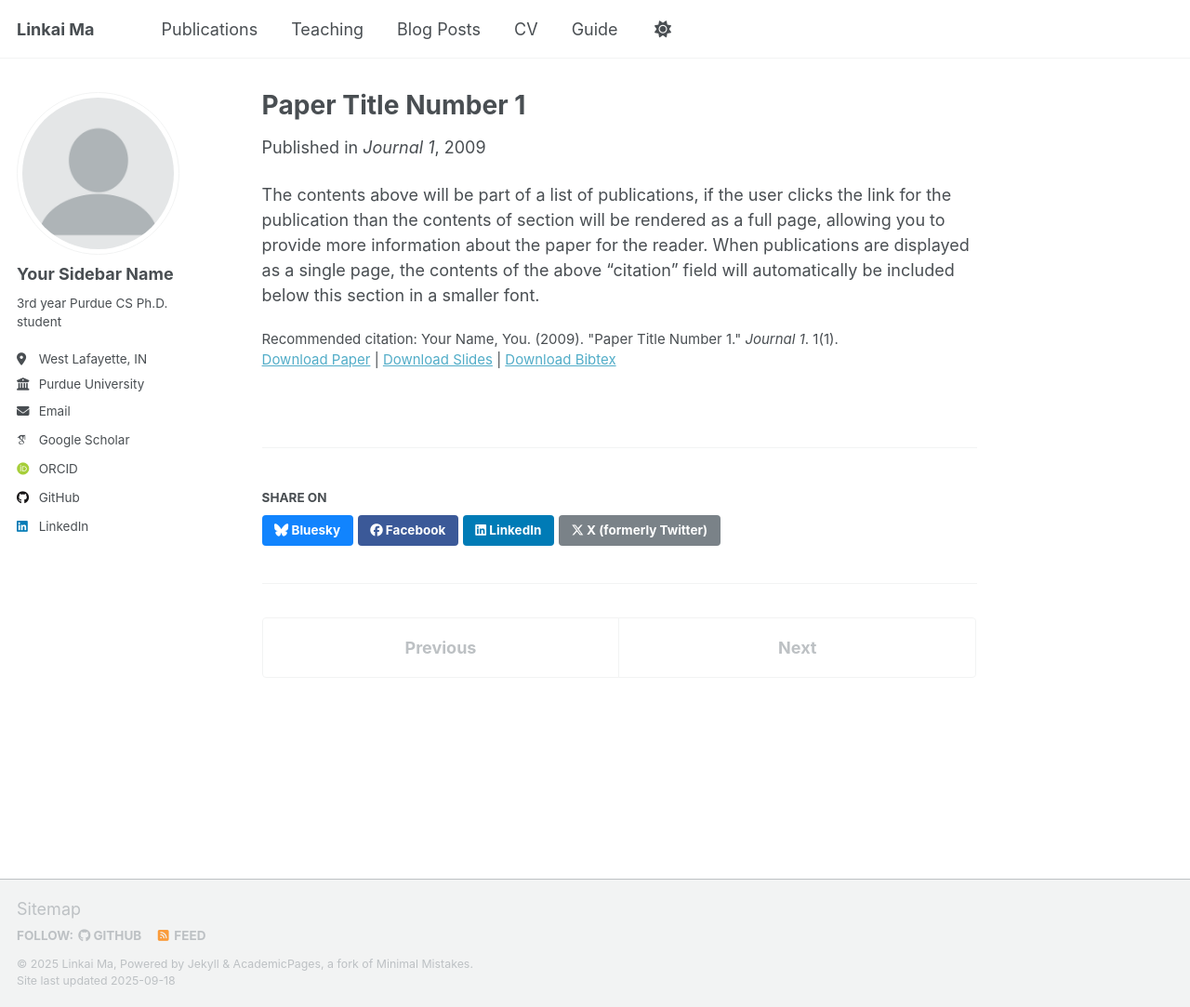
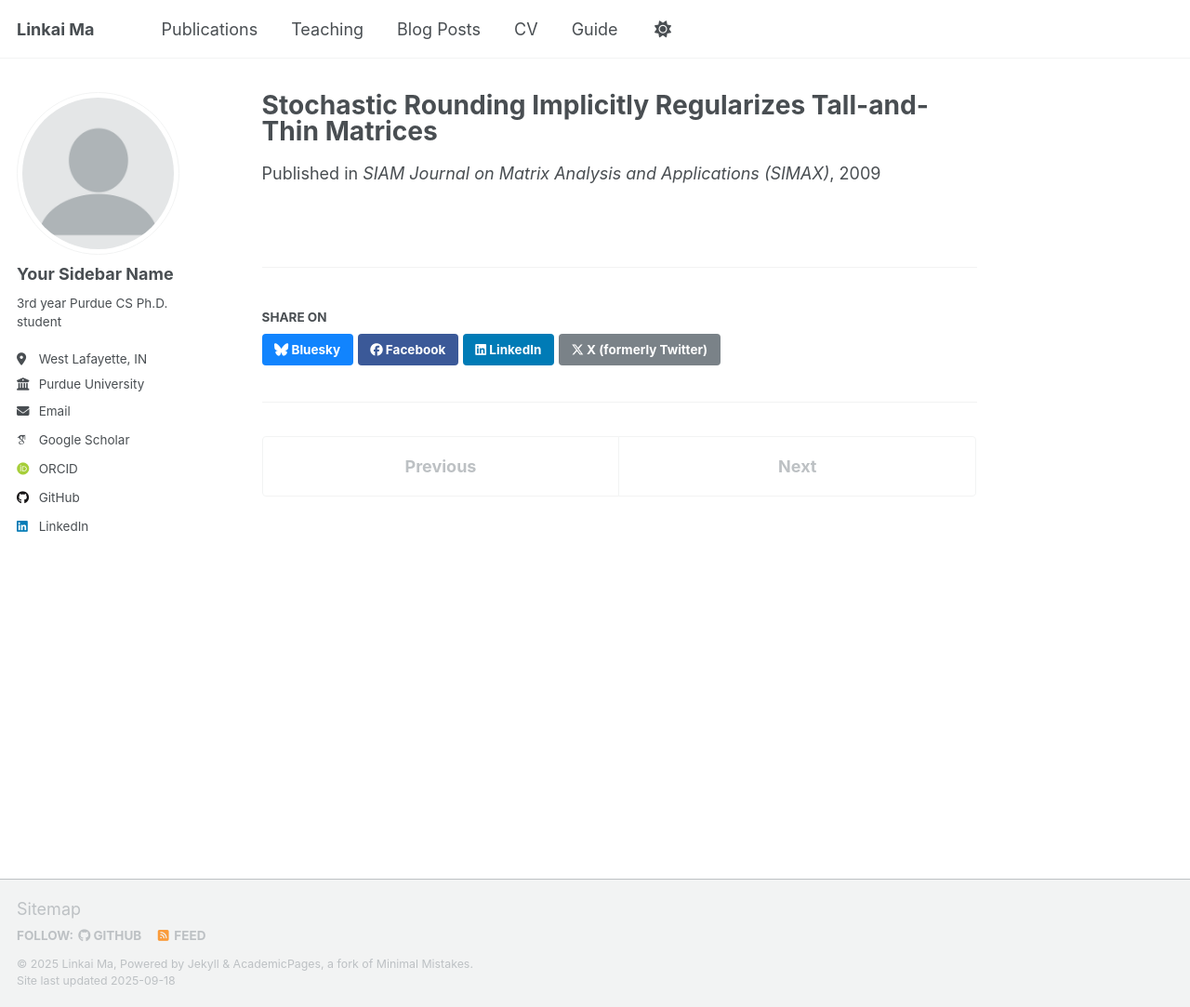
Before and after one commit to LinkaiMa/LinkaiMa.github.io, a Jekyll site: the page built from _publications/2009-10-01-paper-title-number-1.md, in a window 1280 px wide and 1083 px high. Shown: the whole window at 93% size. Built offline with Jekyll 4.4.1, drawn with Linux system fonts in a browser that asks for light colours; some web fonts are replaced; a script that is not in the unit is left out.

Commit message:
Update 2009-10-01-paper-title-number-1.md

```diff
--- a/_publications/2009-10-01-paper-title-number-1.md
+++ b/_publications/2009-10-01-paper-title-number-1.md
@@ -1,14 +1,16 @@
 ---
-title: "Paper Title Number 1"
-collection: publications
+title: "Stochastic Rounding Implicitly Regularizes Tall-and-Thin Matrices"
+authors:
+  - "Gregory Dexter"
+  - "Christos Boutsikas"
+  - "Linkai Ma"
+  - "Ilse C. F. Ipsen"
+  - "Petros Drineas"
+venue: "SIAM Journal on Matrix Analysis and Applications (SIMAX)"
+year: 2025
 category: manuscripts
-permalink: /publication/2009-10-01-paper-title-number-1
-excerpt: 'This paper is about the number 1. The number 2 is left for future work.'
-date: 2009-10-01
-venue: 'Journal 1'
-slidesurl: 'http://academicpages.github.io/files/slides1.pdf'
-paperurl: 'http://academicpages.github.io/files/paper1.pdf'
-bibtexurl: 'http://academicpages.github.io/files/bibtex1.bib'
-citation: 'Your Name, You. (2009). &quot;Paper Title Number 1.&quot; <i>Journal 1</i>. 1(1).'
+doi: "10.1137/24M1647679"
+paperurl: "https://epubs.siam.org/doi/10.1137/24M1647679"
+arxiv: "https://arxiv.org/abs/2403.12278"
+excerpt: "We analyze when stochastic rounding acts as an implicit regularizer for tall-and-thin linear systems."
 ---
-The contents above will be part of a list of publications, if the user clicks the link for the publication than the contents of section will be rendered as a full page, allowing you to provide more information about the paper for the reader. When publications are displayed as a single page, the contents of the above "citation" field will automatically be included below this section in a smaller font.
```
